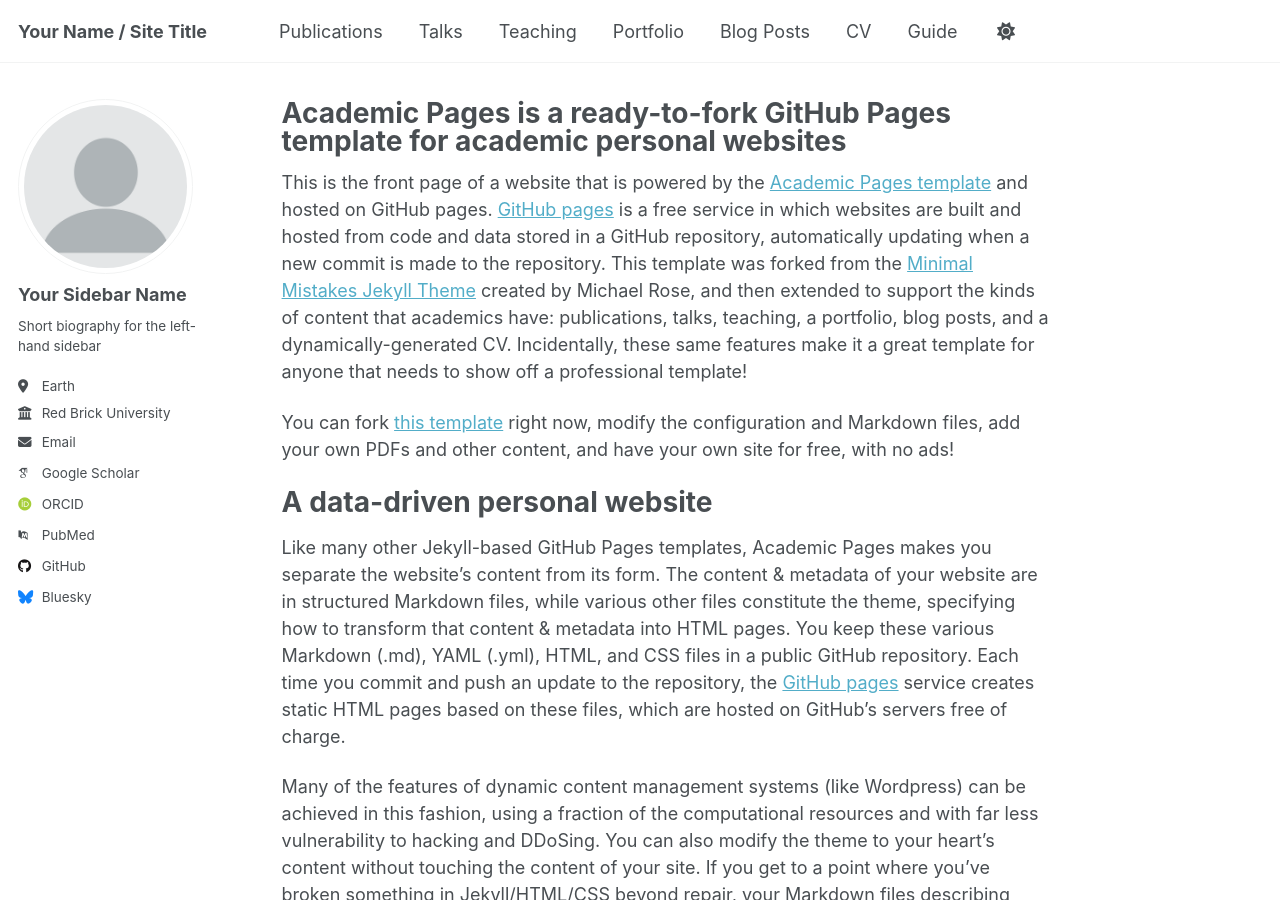
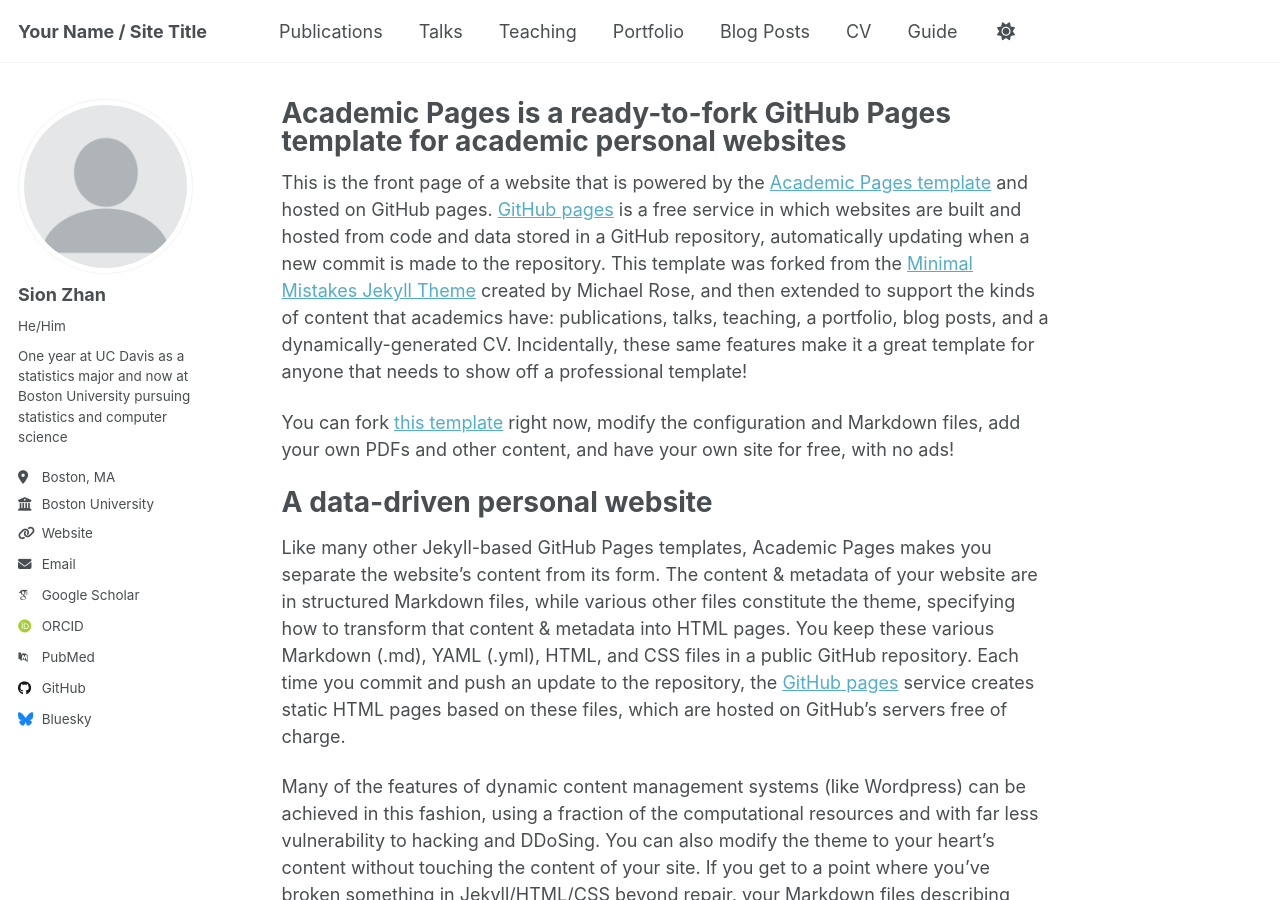
Before and after one commit to sszhan/sszhan.github.io, a Jekyll site: the page built from _pages/about.md, in a window 1280 px wide and 900 px high. Built offline with Jekyll 4.4.1, drawn with Linux system fonts in a browser that asks for light colours; some web fonts are replaced; a script that is not in the unit is left out.

Commit message:
Update _config.yml

```diff
--- a/_config.yml
+++ b/_config.yml
@@ -23,13 +23,13 @@ repository               : "academicpages/academicpages.github.io"
 author:
   # Biographic information
   avatar           : "profile.png"
-  name             : "Your Sidebar Name"
-  pronouns         : # example: "she/her"
-  bio              : "Short biography for the left-hand sidebar"
-  location         : "Earth"
-  employer         : "Red Brick University"
-  uri              : # URL
-  email            : "none@example.org"
+  name             : "Sion Zhan"
+  pronouns         : "He/Him"
+  bio              : "One year at UC Davis as a statistics major and now at Boston University pursuing statistics and computer science"
+  location         : "Boston, MA"
+  employer         : "Boston University"
+  uri              : "https://github.com/sszhan"
+  email            : "sszhan24@gmail.com"
 
   # Academic websites
   academia         : # URL
```
